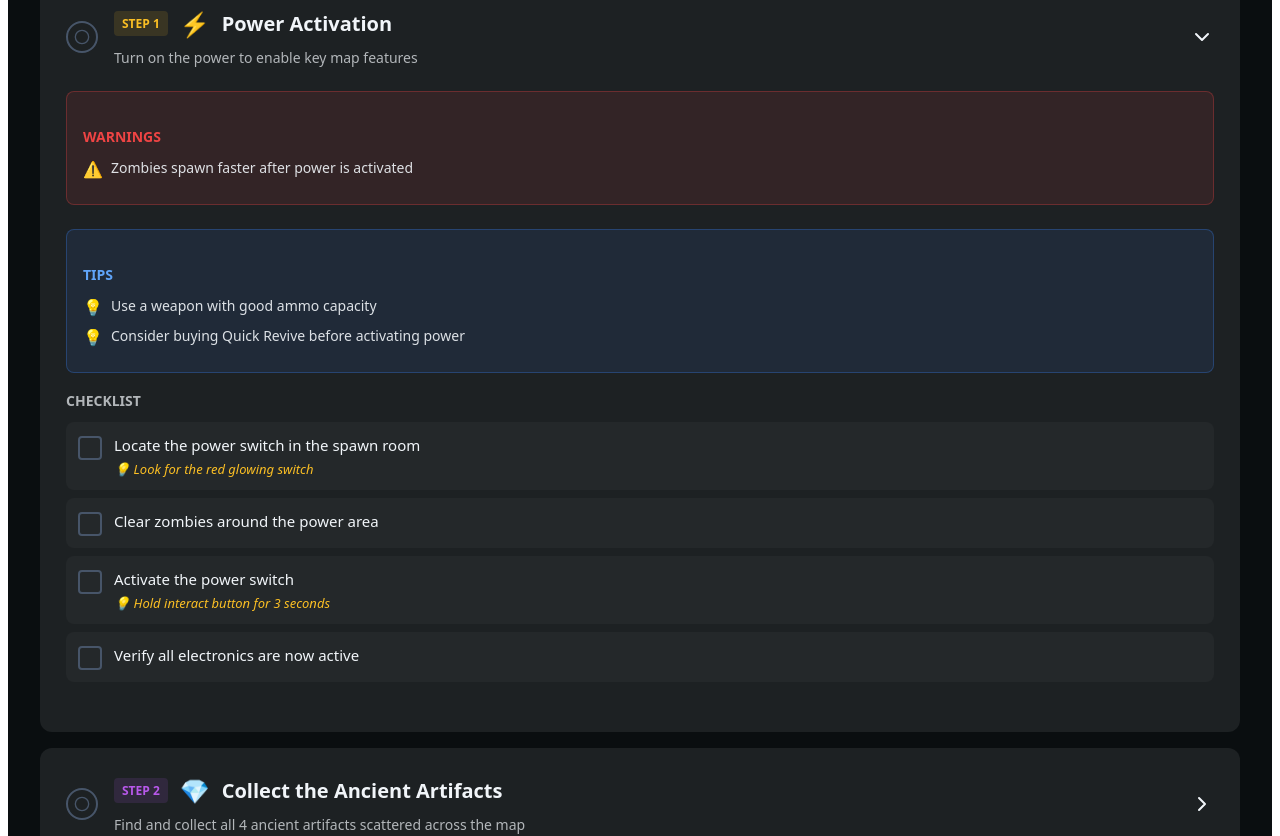
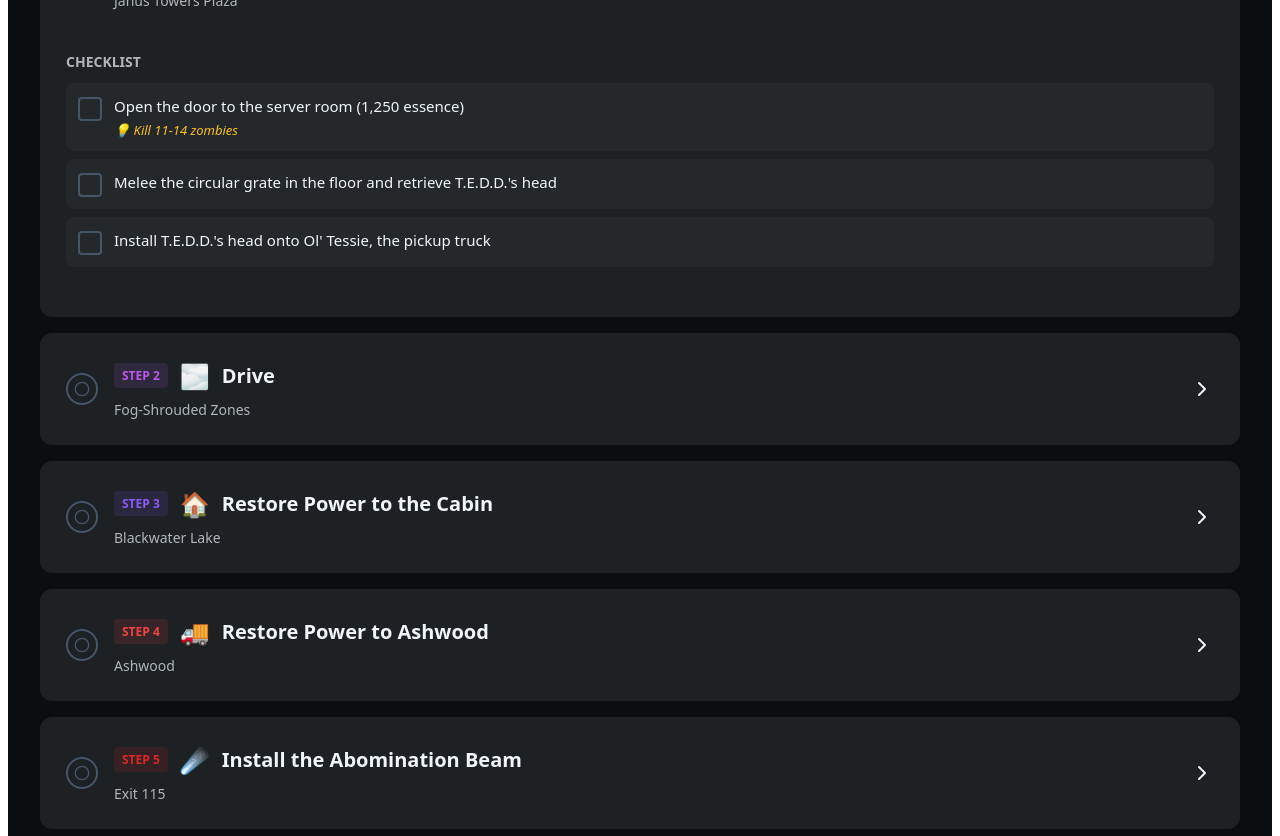
Before and after one commit to dmdraney/game-guides, a Next.js app: page /guides/bo7-zombies-easter-egg in a window 1280 px wide. Shown: the part 600-1436 px from the top of the page. Built offline with nearby package versions, Linux system fonts and the light colour scheme.

Commit message:
Add guide content for steps 1-5

```diff
--- a/data/guides/bo7-zombies.js
+++ b/data/guides/bo7-zombies.js
@@ -36,39 +36,35 @@ export default {
 
   // Requirements (optional)
   requirements: [
-    'Level 30+ recommended',
-    'Pack-a-Punch unlocked',
-    'Ray Gun or Wonder Weapon helpful'
+    'Stun Grenades',
   ],
 
   // Steps with enhanced features
   steps: [
     {
       id: 1,
-      title: 'Power Activation',
-      description: 'Turn on the power to enable key map features',
+      title: 'Restore Ol\' Tessie',
+      description: 'Janus Towers Plaza',
 
       // Visual customization per step
-      icon: '⚡',  // Optional emoji icon
+      icon: '🤖',  // Optional emoji icon
       color: '#fbbf24',  // Optional custom color for this step
 
       // Step content
       substeps: [
-        'Locate the power switch in the spawn room',
-        'Clear zombies around the power area',
-        'Activate the power switch',
-        'Verify all electronics are now active'
+        'Open the door to the server room (1,250 essence)',
+        'Melee the circular grate in the floor and retrieve T.E.D.D.\'s head',
+        'Install T.E.D.D.\'s head onto Ol\' Tessie, the pickup truck'
       ],
 
       // Tips specific to this step
       tips: [
-        'Use a weapon with good ammo capacity',
-        'Consider buying Quick Revive before activating power'
+
       ],
 
       // Warnings (shown in red/orange)
       warnings: [
-        'Zombies spawn faster after power is activated'
+
       ],
 
       // Optional: Images or videos
@@ -79,28 +75,30 @@ export default {
 
       // Optional: Checklist items can have notes
       substepNotes: {
-        0: 'Look for the red glowing switch',  // Note for first substep
-        2: 'Hold interact button for 3 seconds'
+        0: 'Kill 11-14 zombies',  // Note for first substep
       }
     },
 
     {
       id: 2,
-      title: 'Collect the Ancient Artifacts',
-      description: 'Find and collect all 4 ancient artifacts scattered across the map',
-      icon: '💎',
+      title: 'Drive',
+      description: 'Fog-Shrouded Zones',
+      icon: '🌫️',
 
       substeps: [
-        'Artifact 1: Located in the Laboratory basement',
-        'Artifact 2: Hidden in the Chapel behind the altar',
-        'Artifact 3: Found in the Courtyard near the fountain',
-        'Artifact 4: Inside the Armory, upper level'
+        'Get in Ol\' Tessie, turn left (southwest), and drive through the wooden barrier',
+        'Follow the path to the next zone, Blackwater Lake',
+        'Crash through the gate and exit the vehicle'
       ],
 
       tips: [
-        'Artifacts only spawn after power is activated',
-        'You may need Pack-a-Punch weapons for some areas',
-        'Use the map to track which artifacts you\'ve collected'
+        'Drive over yellow clusters to heal Ol\' Tessie'
+      ],
+
+      // Warnings (shown in red/orange)
+      warnings: [
+        'Stay in the truck! Agile, four-legged Ravagers prowl the fog-shrouded areas between points of interest. They will latch onto moving vehicles, even at high speeds, and can quickly damage Ol\' Tessie and players.',
+        'Avoid orange clusters! Impact will cause an explosion, which will damage Ol\' Tessie'
       ],
 
       // Optional: Show a map or reference image
@@ -111,105 +109,125 @@ export default {
 
     {
       id: 3,
-      title: 'Musical Cipher Puzzle',
-      description: 'Complete the musical sequence puzzle',
-      icon: '🎵',
+      title: 'Restore Power to the Cabin',
+      description: 'Blackwater Lake',
+      icon: '🏠',
       color: '#8b5cf6',
 
       substeps: [
-        'Find the 3 musical instruments on the map',
-        'Listen to the melody played in the main hall',
-        'Play the instruments in the correct order: Piano, Violin, Drums',
-        'Confirm the door to the crypt opens'
+        'Clear the infestation off the power pump',
+        'Open the cabin door (1,750 essence)',
+        'Turn on the power',
+        'Collect the Jar of Spores',
+        'Drive to Ashwood'
       ],
 
+      // Optional: Checklist items can have notes
+      substepNotes: {
+        0: 'Shoot the orange clusters on the sides and then the top',
+        2: 'The switch is on a boarded-up window on the second floor of the cabin',
+        3: 'Located in the cabin\'s kitchen on a shelf under the counter'
+      },
+
       tips: [
-        'Record or remember the melody - it\'s always the same',
-        'All players can interact with instruments',
-        'The melody is: C, E, G, B flat'
+
+      ],
+
+      // Warnings (shown in red/orange)
+      warnings: [
+        'Timed event! You will only have 30 seconds to clear the infestation. The timer starts after dealing any damage to a cluster. If you fail, you must wait until the next round to try again.',
       ],
 
       // Optional: Step variations
       alternatives: [
-        'If playing solo, you have 10 seconds between each instrument',
-        'In co-op, coordinate with teammates to play simultaneously'
+
       ]
     },
 
     {
       id: 4,
-      title: 'Boss Fight Preparation',
-      description: 'Prepare for the final boss encounter',
-      icon: '🛡️',
+      title: 'Restore Power to Ashwood',
+      description: 'Ashwood',
+      icon: '🚚',
       color: '#ef4444',
 
       substeps: [
-        'Pack-a-Punch your primary weapons',
-        'Stock up on max ammo and equipment',
-        'Ensure all players have Ray Gun or Wonder Weapon',
-        'Position near the boss arena entrance'
+        'Open the first door (1,000 essence)',
+        'Clear the floating debris (1,750)',
+        'Clear the infestation off the power pump',
+        'Turn on the power',
+        'Install the Pack-a-Punch machine on Ol\' Tessie',
+        'Drive to Exit 115'
       ],
 
+      // Optional: Checklist items can have notes
+      substepNotes: {
+        0: 'Go up the east zipline and turn right',
+        1: 'Go through the first unlocked door and turn right after exiting the house',
+        2: 'On a bridge past the cleared debris',
+        3: 'The switch is located on a nearby platform overlooking the pump',
+        4: 'Park Tessie in the now-open garage and interact with the workbench inside'
+      },
+
       tips: [
-        'Keep at least 2000 points for emergencies',
-        'Juggernog and Speed Cola are essential',
-        'Buy armor if available'
+
       ],
 
       warnings: [
-        'This is a point of no return - make sure you\'re ready',
-        'Cannot leave boss arena once entered'
+
       ]
     },
 
     {
       id: 5,
-      title: 'Final Boss Battle',
-      description: 'Defeat the Ancient Guardian',
-      icon: '👹',
+      title: 'Install the Abomination Beam',
+      description: 'Exit 115',
+      icon: '☄️',
       color: '#dc2626',
 
       substeps: [
-        'Enter the boss arena through the crypt',
-        'Target the glowing weak points on the boss',
-        'Survive 3 waves while damaging the boss',
-        'Watch the final cutscene'
+        'Open the door to Reba\'s Diner (1,500 essence)',
+        'Obtain the Freeze Key',
+        'Obtain the Abomination Carcass',
+        'Obtain a Combat Axe',
+        'Install the Abomination Beam'
       ],
 
+      // Optional: Checklist items can have notes
+      substepNotes: {
+        1: 'Kill zombies in the diner until one drops the orange-glowing key (1-2 rounds)',
+        2: 'Use the freeze key to unlock the freezer in the back corner of the diner',
+        3: 'Collect one from the meat on the diner kitchen counter or craft one (300 salvage)',
+        4: 'Drive back to Ashwood and use the vehicle upgrade bench in the garage'
+      },
+
       tips: [
-        'Keep moving - don\'t stay still',
-        'Focus weak points during vulnerability phases',
-        'Use monkey bombs to manage zombies',
-        'Boss has three phases with different attack patterns'
+
       ],
 
       warnings: [
-        'Boss one-hit kills if you get grabbed',
-        'Area gets smaller as fight progresses'
+
       ],
 
       // Boss strategy
-      strategy: 'Focus on dodging attacks in Phase 1. In Phase 2, use cover. Phase 3 requires constant movement.'
+      strategy: ''
     }
   ],
 
   // Rewards/Completion info
   rewards: [
-    'Dark Ops calling card',
-    'Exclusive zombie skin',
-    '1000 XP bonus'
+
   ],
 
   // Related guides (optional)
   relatedGuides: [
-    'bo7-zombies-weapons',
-    'bo7-zombies-perks'
+
   ],
 
   // Credits (optional)
-  credits: 'Guide created by [Your Name]. Last updated: December 2024',
+  credits: 'Guide by GameGuides. Last updated: December 2025',
 
   // Version for tracking updates
   version: '1.0',
-  lastUpdated: '2024-12-04'
+  lastUpdated: '2025-12-04'
 };
```
